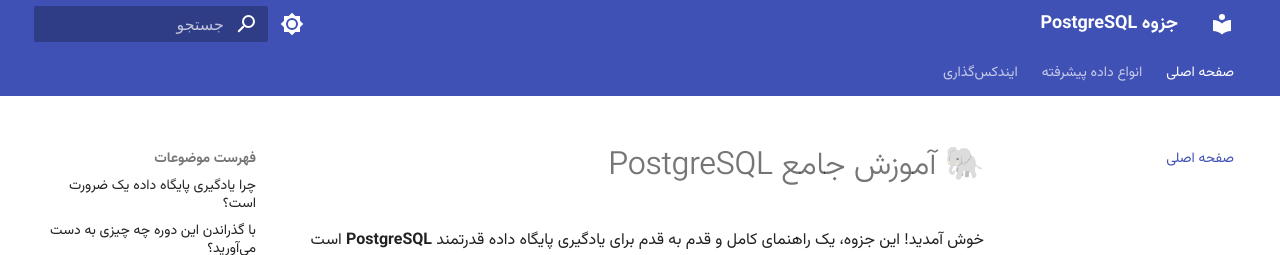
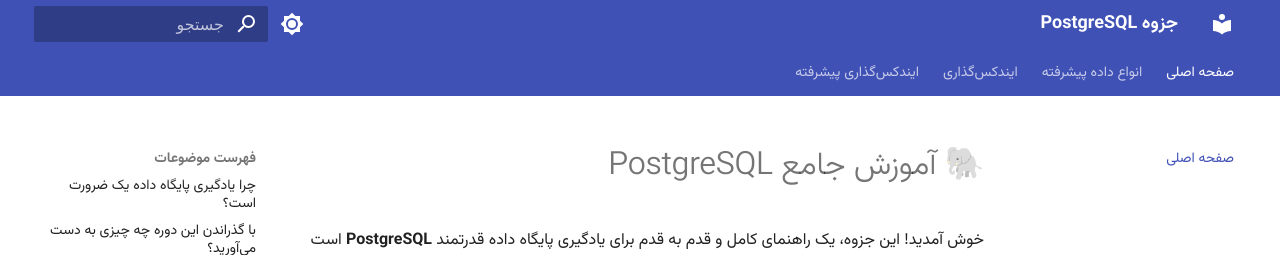
Before and after one commit to Yonesj/Postgresql-Jozve, an MkDocs documentation site: the page built from docs/index.md, in a window 1280 px wide and 900 px high. Shown: the top 255 px of the window. Built offline with MkDocs 1.6.1 and Material for MkDocs 9.7.7, drawn with Linux system fonts in a browser that asks for light colours; part of the change alters nothing that is shown.

Commit message:
determine the layout of the global navigation for the advanced indexing module

```diff
--- a/mkdocs.yml
+++ b/mkdocs.yml
@@ -72,3 +72,8 @@ nav:
       - "ایندکس‌های جزئی": "indexing/050_partial_indexes.md"
       - "ترتیب‌دهی ایندکس‌ها": "indexing/051_index_ordering.md"
       - "ترتیب‌دهی مقادیر Null در ایندکس‌ها": "indexing/052_ordering_nulls_in_indexes.md"
+  - "ایندکس‌گذاری پیشرفته":
+      - "ایندکس‌های تابعی": "advanced_indexing/053_functional_indexes.md"
+      - "ایندکس‌های تکراری": "advanced_indexing/054_duplicate_indexes.md"
+      - "ایندکس‌های هش": "advanced_indexing/055_hash_indexes.md"
+      - "نام‌گذاری ایندکس‌ها": "advanced_indexing/056_naming_indexes.md"
```
